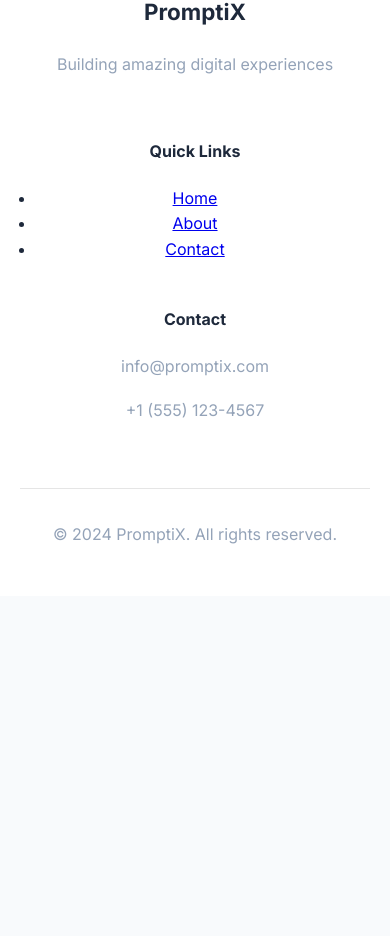
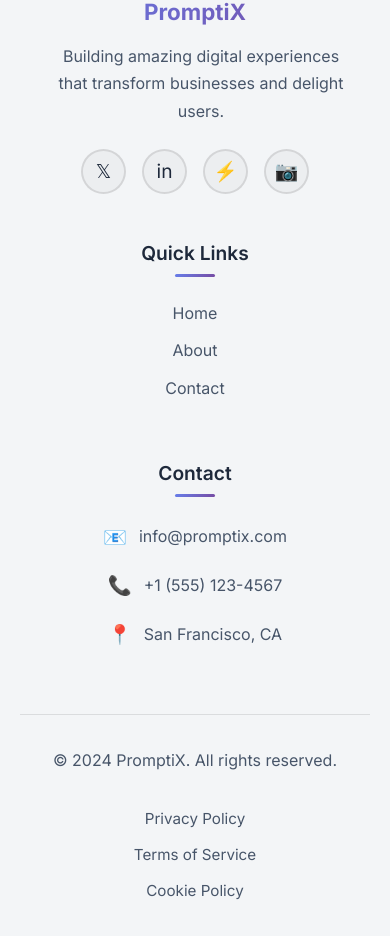
Before and after one commit to Kishorekumarps07/PROMPTIX, a React (Vite) app: page / in a window 390 px wide. Shown: the part 10989-11925 px from the top of the page. Before the commit the page ends 11585 px from the top, so only its background shows below. Built offline with nearby package versions, Linux system fonts and the light colour scheme; no server answers.

Commit message:
Redesign footer with modern, stylish quick links and social media

```diff
--- a/src/App.jsx
+++ b/src/App.jsx
@@ -16,6 +16,7 @@ import './PortfolioScrollMobile.css'; // Portfolio horizontal scroll
 import './ThemeToggleMobileFix.css'; // Theme toggle fix
 import './StaggeredAnimations.css'; // Staggered card animations
 import './VisualEnhancements.css'; // Visual enhancements and better styling
+import './ModernFooter.css'; // Modern footer design
 
 // Components
 import ErrorBoundary from './ErrorBoundary';
@@ -135,10 +136,29 @@ function App() {
             <footer className="footer">
               <div className="container">
                 <div className="footer-content">
+                  {/* Company Section */}
                   <div className="footer-section">
                     <h3>PromptiX</h3>
-                    <p>Building amazing digital experiences</p>
+                    <p>Building amazing digital experiences that transform businesses and delight users.</p>
+
+                    {/* Social Links */}
+                    <div className="social-links">
+                      <a href="#" className="social-link" aria-label="Twitter">
+                        <span>𝕏</span>
+                      </a>
+                      <a href="#" className="social-link" aria-label="LinkedIn">
+                        <span>in</span>
+                      </a>
+                      <a href="#" className="social-link" aria-label="GitHub">
+                        <span>⚡</span>
+                      </a>
+                      <a href="#" className="social-link" aria-label="Instagram">
+                        <span>📷</span>
+                      </a>
+                    </div>
                   </div>
+
+                  {/* Quick Links */}
                   <div className="footer-section">
                     <h4>Quick Links</h4>
                     <ul>
@@ -147,14 +167,24 @@ function App() {
                       <li><Link to="/contact">Contact</Link></li>
                     </ul>
                   </div>
+
+                  {/* Contact */}
                   <div className="footer-section">
                     <h4>Contact</h4>
-                    <p>info@promptix.com</p>
-                    <p>+1 (555) 123-4567</p>
+                    <p data-icon="📧">info@promptix.com</p>
+                    <p data-icon="📞">+1 (555) 123-4567</p>
+                    <p data-icon="📍">San Francisco, CA</p>
                   </div>
                 </div>
+
+                {/* Footer Bottom */}
                 <div className="footer-bottom">
                   <p>&copy; 2024 PromptiX. All rights reserved.</p>
+                  <div className="footer-links">
+                    <a href="#">Privacy Policy</a>
+                    <a href="#">Terms of Service</a>
+                    <a href="#">Cookie Policy</a>
+                  </div>
                 </div>
               </div>
             </footer>
--- /dev/null
+++ b/src/ModernFooter.css
@@ -0,0 +1,322 @@
+/* ========================================
+   MODERN FOOTER DESIGN
+   Contemporary and stylish footer
+   ======================================== */
+
+.footer {
+    background: var(--bg-card);
+    border-top: 1px solid var(--border-color);
+    padding: 4rem 0 2rem;
+    margin-top: 5rem;
+    position: relative;
+}
+
+.footer::before {
+    content: '';
+    position: absolute;
+    top: 0;
+    left: 0;
+    right: 0;
+    height: 3px;
+    background: var(--primary-gradient);
+}
+
+.footer-content {
+    display: grid;
+    grid-template-columns: 2fr 1fr 1fr;
+    gap: 4rem;
+    margin-bottom: 3rem;
+}
+
+/* Company Section */
+.footer-section:first-child h3 {
+    font-size: 1.8rem;
+    font-weight: 700;
+    margin-bottom: 1rem;
+    background: var(--primary-gradient);
+    -webkit-background-clip: text;
+    -webkit-text-fill-color: transparent;
+    background-clip: text;
+}
+
+.footer-section:first-child p {
+    font-size: 1.1rem;
+    color: var(--text-secondary);
+    line-height: 1.6;
+    margin-bottom: 1.5rem;
+}
+
+/* Social Links */
+.social-links {
+    display: flex;
+    gap: 1rem;
+    margin-top: 1.5rem;
+}
+
+.social-link {
+    width: 45px;
+    height: 45px;
+    border-radius: 50%;
+    background: var(--bg-secondary);
+    border: 2px solid var(--border-color);
+    display: flex;
+    align-items: center;
+    justify-content: center;
+    color: var(--text-primary);
+    text-decoration: none;
+    font-size: 1.2rem;
+    transition: all 0.3s cubic-bezier(0.4, 0, 0.2, 1);
+}
+
+.social-link:hover {
+    background: var(--primary-gradient);
+    border-color: var(--primary-color);
+    color: white;
+    transform: translateY(-3px);
+    box-shadow: 0 5px 15px rgba(var(--primary-rgb), 0.3);
+}
+
+/* Quick Links Section */
+.footer-section h4 {
+    font-size: 1.2rem;
+    font-weight: 600;
+    margin-bottom: 1.5rem;
+    color: var(--text-primary);
+    position: relative;
+    padding-bottom: 0.75rem;
+}
+
+.footer-section h4::after {
+    content: '';
+    position: absolute;
+    bottom: 0;
+    left: 0;
+    width: 40px;
+    height: 3px;
+    background: var(--primary-gradient);
+    border-radius: 2px;
+}
+
+.footer-section ul {
+    list-style: none;
+    padding: 0;
+    margin: 0;
+}
+
+.footer-section ul li {
+    margin-bottom: 0.75rem;
+}
+
+.footer-section ul li a {
+    color: var(--text-secondary);
+    text-decoration: none;
+    font-size: 1rem;
+    transition: all 0.3s ease;
+    display: inline-flex;
+    align-items: center;
+    gap: 0.5rem;
+    position: relative;
+    padding-left: 1.5rem;
+}
+
+.footer-section ul li a::before {
+    content: '→';
+    position: absolute;
+    left: 0;
+    color: var(--primary-color);
+    opacity: 0;
+    transform: translateX(-5px);
+    transition: all 0.3s ease;
+}
+
+.footer-section ul li a:hover {
+    color: var(--primary-color);
+    padding-left: 2rem;
+}
+
+.footer-section ul li a:hover::before {
+    opacity: 1;
+    transform: translateX(0);
+}
+
+/* Contact Section */
+.footer-section p {
+    color: var(--text-secondary);
+    margin-bottom: 0.75rem;
+    font-size: 1rem;
+    display: flex;
+    align-items: center;
+    gap: 0.75rem;
+}
+
+.footer-section p::before {
+    content: attr(data-icon);
+    font-size: 1.2rem;
+    color: var(--primary-color);
+}
+
+/* Footer Bottom */
+.footer-bottom {
+    padding-top: 2rem;
+    border-top: 1px solid var(--border-color);
+    display: flex;
+    justify-content: space-between;
+    align-items: center;
+    flex-wrap: wrap;
+    gap: 1rem;
+}
+
+.footer-bottom p {
+    color: var(--text-secondary);
+    font-size: 0.95rem;
+    margin: 0;
+}
+
+.footer-links {
+    display: flex;
+    gap: 2rem;
+}
+
+.footer-links a {
+    color: var(--text-secondary);
+    text-decoration: none;
+    font-size: 0.95rem;
+    transition: color 0.3s ease;
+}
+
+.footer-links a:hover {
+    color: var(--primary-color);
+}
+
+/* Newsletter in Footer */
+.footer-newsletter {
+    margin-top: 1.5rem;
+}
+
+.footer-newsletter h5 {
+    font-size: 1rem;
+    font-weight: 600;
+    margin-bottom: 0.75rem;
+    color: var(--text-primary);
+}
+
+.footer-newsletter-form {
+    display: flex;
+    gap: 0.5rem;
+}
+
+.footer-newsletter-input {
+    flex: 1;
+    padding: 0.75rem 1rem;
+    border-radius: 0.5rem;
+    border: 2px solid var(--border-color);
+    background: var(--bg-primary);
+    color: var(--text-primary);
+    font-size: 0.95rem;
+    transition: all 0.3s ease;
+}
+
+.footer-newsletter-input:focus {
+    outline: none;
+    border-color: var(--primary-color);
+    box-shadow: 0 0 0 3px rgba(var(--primary-rgb), 0.1);
+}
+
+.footer-newsletter-btn {
+    padding: 0.75rem 1.5rem;
+    border-radius: 0.5rem;
+    background: var(--primary-gradient);
+    color: white;
+    border: none;
+    font-weight: 600;
+    cursor: pointer;
+    transition: all 0.3s ease;
+}
+
+.footer-newsletter-btn:hover {
+    transform: translateY(-2px);
+    box-shadow: 0 5px 15px rgba(var(--primary-rgb), 0.3);
+}
+
+/* Responsive Design */
+@media screen and (max-width: 1024px) {
+    .footer-content {
+        grid-template-columns: 1fr 1fr;
+        gap: 3rem;
+    }
+
+    .footer-section:first-child {
+        grid-column: 1 / -1;
+    }
+}
+
+@media screen and (max-width: 768px) {
+    .footer {
+        padding: 3rem 0 2rem;
+        margin-top: 3rem;
+    }
+
+    .footer-content {
+        grid-template-columns: 1fr;
+        gap: 2.5rem;
+        text-align: center;
+    }
+
+    .footer-section h4::after {
+        left: 50%;
+        transform: translateX(-50%);
+    }
+
+    .footer-section ul li a {
+        justify-content: center;
+        padding-left: 0;
+    }
+
+    .footer-section ul li a::before {
+        display: none;
+    }
+
+    .footer-section ul li a:hover {
+        padding-left: 0;
+    }
+
+    .footer-section p {
+        justify-content: center;
+    }
+
+    .social-links {
+        justify-content: center;
+    }
+
+    .footer-bottom {
+        flex-direction: column;
+        text-align: center;
+    }
+
+    .footer-links {
+        flex-direction: column;
+        gap: 0.75rem;
+    }
+
+    .footer-newsletter-form {
+        flex-direction: column;
+    }
+}
+
+/* Dark mode enhancements */
+[data-theme="dark"] .footer {
+    background: rgba(255, 255, 255, 0.02);
+}
+
+[data-theme="dark"] .social-link {
+    background: rgba(255, 255, 255, 0.05);
+}
+
+/* Light mode enhancements */
+[data-theme="light"] .footer {
+    background: rgba(0, 0, 0, 0.02);
+}
+
+[data-theme="light"] .social-link {
+    background: rgba(0, 0, 0, 0.03);
+}
```
